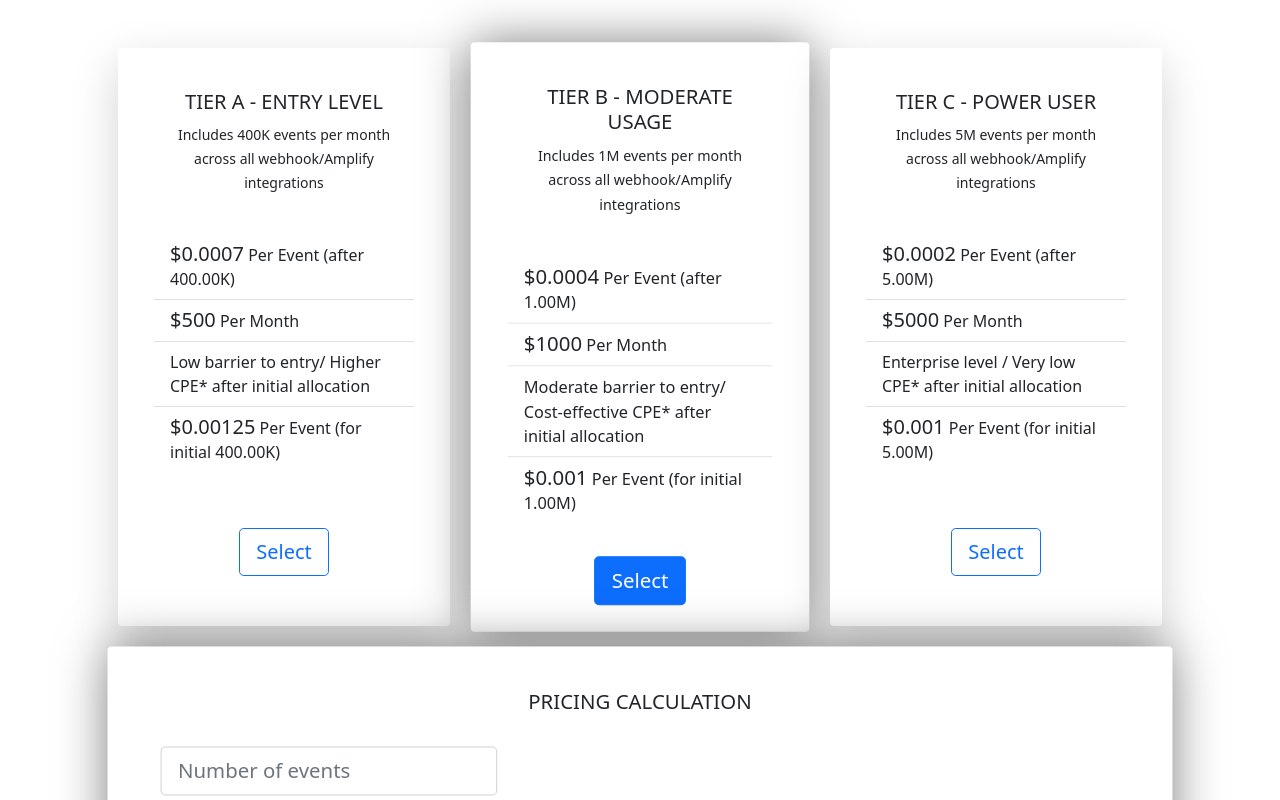
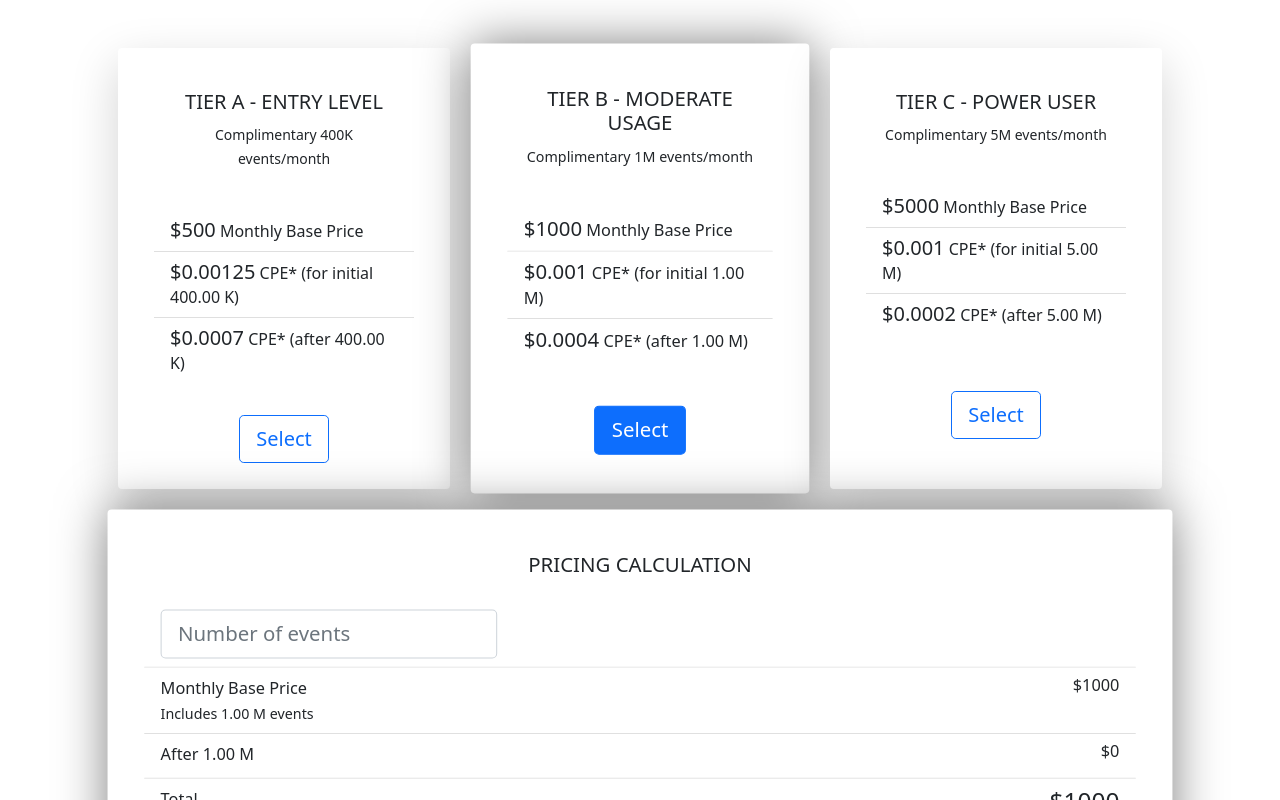
Before and after one commit to vikrampunchh/pricing, a Vue app: page / in a window 1280 px wide. Shown: the top 800 px of the page. Built offline with nearby package versions, Linux system fonts and the light colour scheme.

Commit message:
ui updates

```diff
--- a/src/components/CostCalculator.vue
+++ b/src/components/CostCalculator.vue
@@ -13,15 +13,19 @@
               </div>
               <ul class="list-group list-group-flush">
                 <li class="list-group-item">
-                  <span class="h5">${{ plan.per_event }}</span> Per Event (after {{ numberFormatting(plan.free_events) }})
+                  <span class="h5">${{ plan.base_price }}</span> Monthly Base Price
                 </li>
                 <li class="list-group-item">
-                  <span class="h5">${{ plan.base_price }}</span> Per Month
+                  <span class="h5">${{ plan.base_price / plan.free_events }}</span> CPE* (for initial {{ numberFormatting(plan.free_events) }})
                 </li>
-                <li class="list-group-item">{{ plan.notes }}</li>
+                <!-- <li class="list-group-item">
+                  <span class="h5">{{ numberFormatting(plan.free_events) }}</span> Events Monthly
+                </li> -->
+
                 <li class="list-group-item">
-                  <span class="h5">${{ plan.base_price / plan.free_events }}</span> Per Event (for initial {{ numberFormatting(plan.free_events) }})
+                  <span class="h5">${{ plan.per_event }}</span> CPE* (after {{ numberFormatting(plan.free_events) }})
                 </li>
+                <!-- <li class="list-group-item">{{ plan.notes }}</li> -->
               </ul>
             </div>
             <div class="card-body text-center">
@@ -59,14 +63,14 @@
                 </li>
                 <li class="list-group-item d-flex justify-content-between">
                   <div>
-                    Base Price <br />
+                    Monthly Base Price <br />
                     <small class="text-grey">Includes {{ numberFormatting(selectedPlan.free_events) }} events</small>
                   </div>
                   <div class="h6">${{ selectedPlan.base_price }}</div>
                 </li>
                 <li class="list-group-item d-flex justify-content-between">
                   <div>
-                    After 1M <br />
+                    After {{ numberFormatting(selectedPlan.free_events) }} <br />
                     <small class="text-grey">{{ plansRemainingEvents() }}</small>
                   </div>
                   <div class="h6">${{ remainingEventsCost() }}</div>
@@ -83,6 +87,7 @@
           </div>
         </div>
       </div>
+      <div class="py-4">*Cost per event</div>
     </div>
   </div>
 </template>
@@ -101,7 +106,7 @@ export default {
       {
         id: 1,
         name: 'Tier A - Entry Level',
-        desc: 'Includes 400K events per month across all webhook/Amplify integrations',
+        desc: 'Complimentary 400K events/month',
         notes: 'Low barrier to entry/ Higher CPE* after initial allocation',
         base_price: 500,
         free_events: 400000,
@@ -110,7 +115,7 @@ export default {
       {
         id: 2,
         name: 'Tier B - Moderate Usage',
-        desc: 'Includes 1M events per month across all webhook/Amplify integrations',
+        desc: 'Complimentary 1M events/month',
         notes: 'Moderate barrier to entry/ Cost-effective CPE* after initial allocation',
         base_price: 1000,
         free_events: 1000000,
@@ -119,7 +124,7 @@ export default {
       {
         id: 3,
         name: 'Tier C - Power User',
-        desc: 'Includes 5M events per month across all webhook/Amplify integrations',
+        desc: 'Complimentary 5M events/month',
         notes: 'Enterprise level / Very low CPE* after initial allocation',
         base_price: 5000,
         free_events: 5000000,
@@ -145,7 +150,7 @@ export default {
       var unit = Math.floor((num / 1.0e1).toFixed(0).toString().length)
       var r = unit % 3
       var x = Math.abs(Number(num)) / Number('1.0e+' + (unit - r)).toFixed(2)
-      return x.toFixed(2) + '' + units[Math.floor(unit / 3) - 1]
+      return x.toFixed(2) + ' ' + units[Math.floor(unit / 3) - 1]
     }
 
     const selectPlan = function (plan) {
@@ -155,7 +160,7 @@ export default {
     const plansRemainingEvents = function () {
       var events = eventsCount.value.replace(/\D/g, '')
       if (events && events > selectedPlan.value.free_events) {
-        return `${parseInt(events) - selectedPlan.value.free_events}`
+        return `${numberFormatting(parseInt(events) - selectedPlan.value.free_events)}`
       }
       return ''
     }
```
